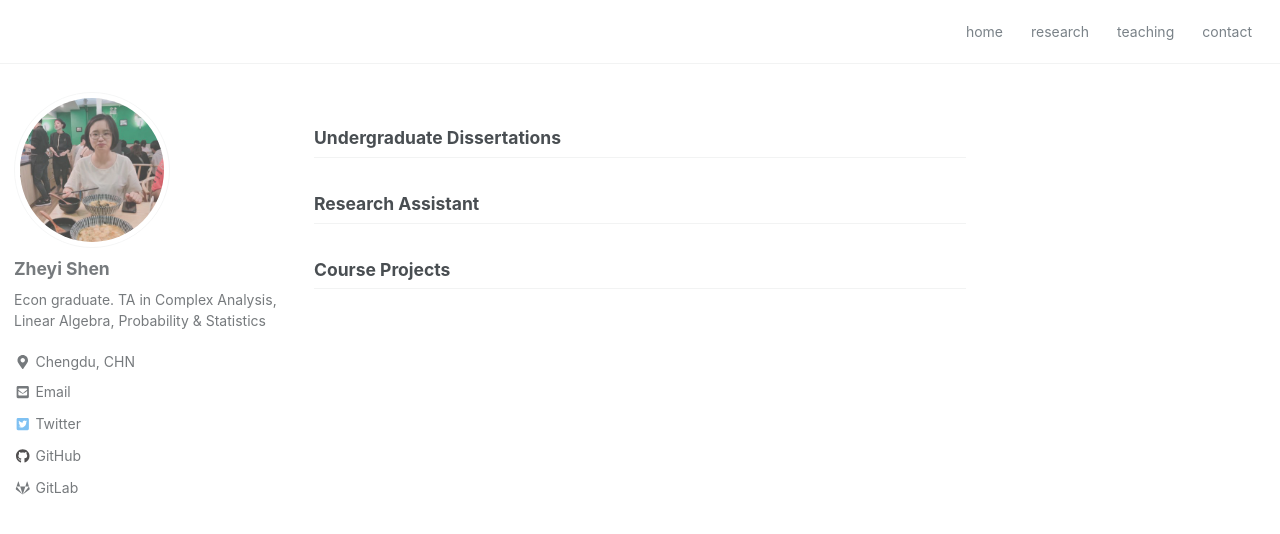
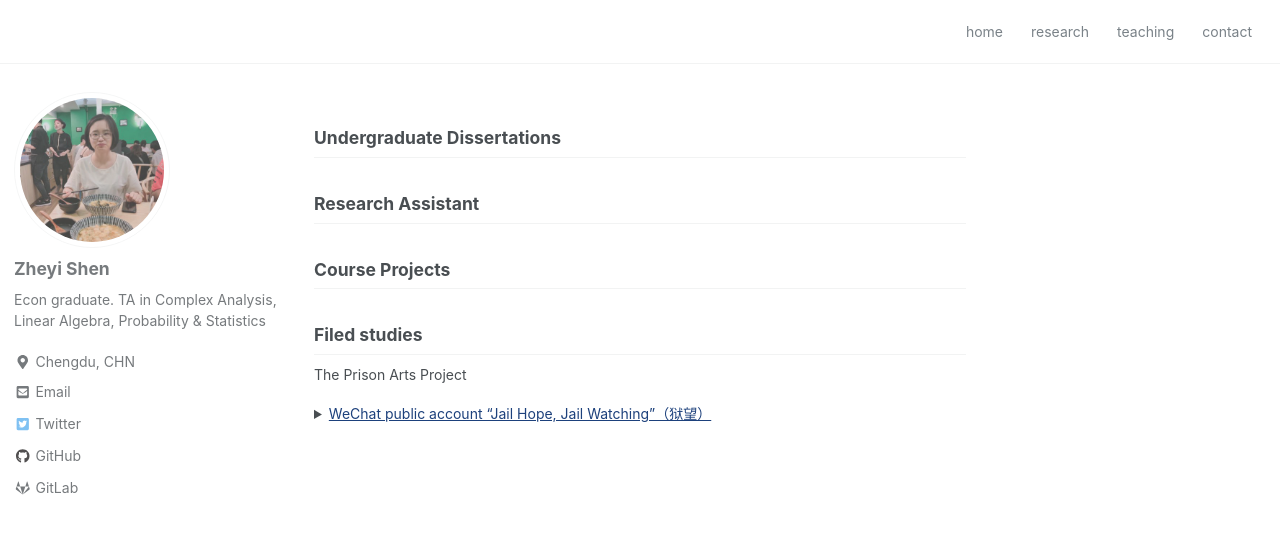
Before and after one commit to Zoey1102/Zoey1102.github.io, a Jekyll site: the page built from _pages/research.md, in a window 1280 px wide and 900 px high. Shown: the top 534 px of the window. Built offline with Jekyll 4.4.1, drawn with Linux system fonts in a browser that asks for light colours; nearby versions of some CDN libraries.

Commit message:
Update research.md

```diff
--- a/_pages/research.md
+++ b/_pages/research.md
@@ -1,13 +1,23 @@
 ---
-title: research
+title: Research
 permalink: /research/
 ---
 
 ## Undergraduate Dissertations
 
 
-
 ## Research Assistant
 
 
 ## Course Projects
+
+
+## Filed studies
+<p> The Prison Arts Project
+<details>
+<summary><a href="http://mp.weixin.qq.com/profile?src=3&timestamp=1610089978&ver=1&signature=6dltSn1V40UHgeKBkdew5wXMouxFkAj*OuGCUZHXC8s*OhCH5r-VHSW15IHrMUx99FUNkPynkYi81KsCM2TcrQ==">  WeChat public account “Jail Hope, Jail Watching”（狱望）</a></summary>
+<p align="justify" style="font-size:90%">Jointly ran the WeChat public account to introduce new studies and practice on this special type of arts, attracting attentions to
+this creative perspective of rehabilitation. <br>
+Introduced the team’s field studies on abandoned jails and oral history collection.<br>
+With: Shenghua Wang</p>
+</details> </p>
```
